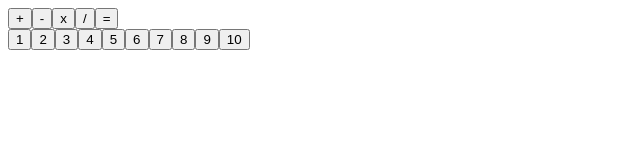
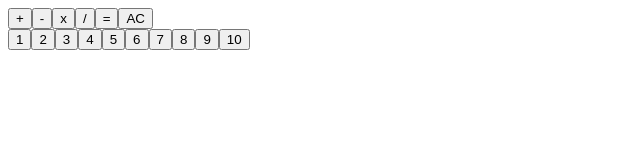
Before and after one commit to HuynhVuong87/testCalculator, an Angular app: page / in a window 1280 px wide. Shown: the top 160 px of the page, without its empty margins (0-640 px from the left). Built offline with nearby package versions, Linux system fonts and the light colour scheme.

Commit message:
huynhnhon

```diff
--- a/src/app/calculator/calculator.component.html
+++ b/src/app/calculator/calculator.component.html
@@ -7,6 +7,7 @@
   <button (click)="inputFunction($event)" value="*">x</button>
   <button (click)="inputFunction($event)" value="/">/</button>
   <button (click)="total()">=</button>
+  <button (click)="clear()">AC</button>
 </div>
 <div class="buton">
   <button (click)="inputFunction($event)" value="1">1</button>
--- a/src/app/calculator/calculator.component.ts
+++ b/src/app/calculator/calculator.component.ts
@@ -22,6 +22,9 @@ export class CalculatorComponent implements OnInit {
   total(){
     this.inputShow  = math.eval(this.inputShow)
   }
+  clear(){
+    this.inputShow = ""
+  }
 
 
 }
```
